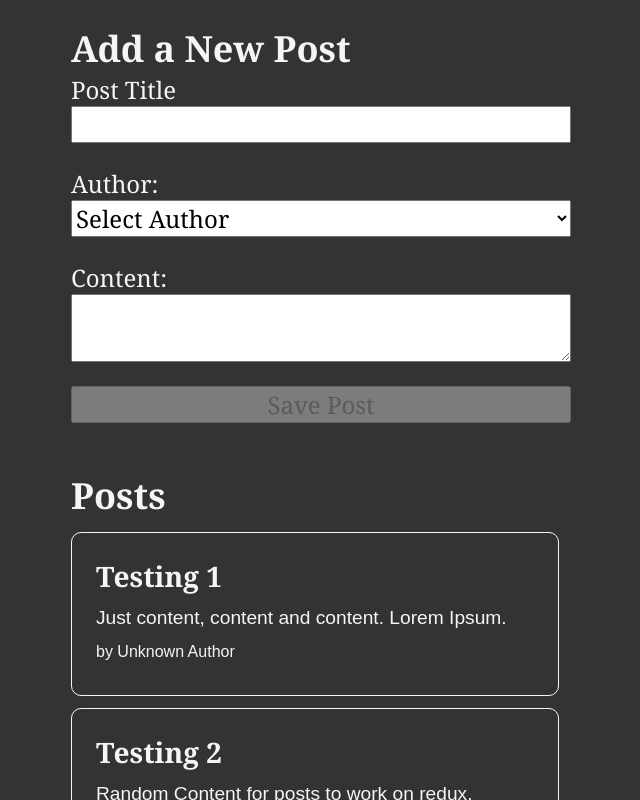
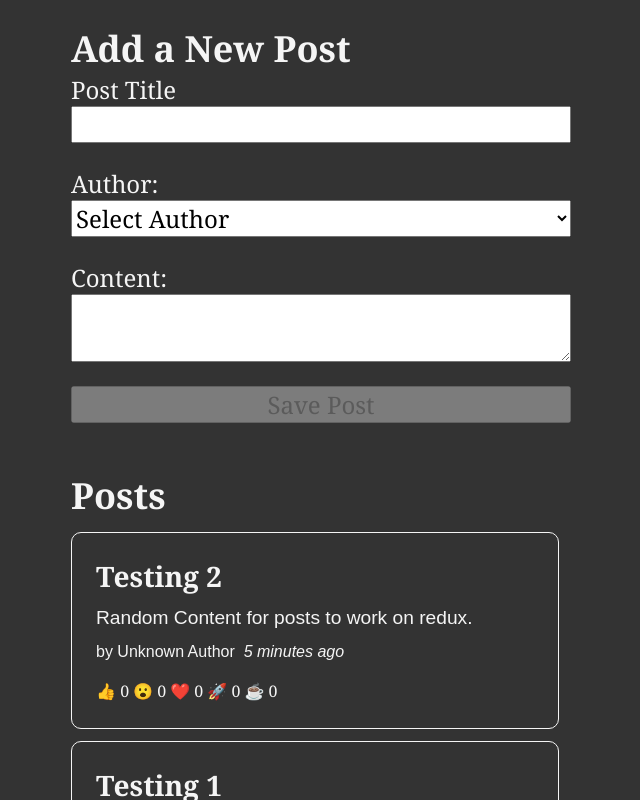
Before and after one commit to Virendra-khorwal/simple-blogging-website-using-redux, a React (Create React App) app: page / in a window 1280 px wide. Shown: the top 800 px of the page, without its empty margins (319-959 px from the left). Built offline with nearby package versions, Linux system fonts and the light colour scheme.

Commit message:
Reaction Button added

```diff
--- a/src/features/posts/PostsList.jsx
+++ b/src/features/posts/PostsList.jsx
@@ -4,20 +4,22 @@ import { useSelector } from "react-redux";
 import { selectAllPosts } from "./postsSlice";
 import PostAuthor from "./PostAuthor";
 import TimeAgo from "./TImeAgo";
+import ReactionButtons from "./ReactionButtons";
 
 const PostsList = () => {
     const posts = useSelector(selectAllPosts)
 
+    const orderedPosts = posts.slice().sort((a,b) => b.date.localeCompare(a.date))
 
-    const renderedPosts = posts.map((post) => (
+    const renderedPosts = orderedPosts.map((post) => (
       <article key={post.id}>
         <h3>{post.title}</h3>
         <p>{post.content.substring(0, 100)}</p>
         <p className="postCredit">
-          {console.log(post.date)}
           <PostAuthor userId={post.userId} />
           <TimeAgo timestamp={post.date} />
         </p>
+        <ReactionButtons post={post} />
       </article>
     ));
 
--- /dev/null
+++ b/src/features/posts/ReactionButtons.jsx
@@ -0,0 +1,40 @@
+import { useDispatch } from "react-redux";
+import { reactionAdded } from "./postsSlice";
+
+const reactionEmoji = {
+  thumbsUp: "👍",
+  wow: "😮",
+  heart: "❤️",
+  rocket: "🚀",
+  coffee: "☕",
+};
+
+const ReactionButtons = ({ post }) => {
+  const dispatch = useDispatch();
+
+  const reactionButtons = Object.entries(reactionEmoji).map(([name, emoji]) => {
+    return (
+      <button
+        key={name}
+        type="button"
+        className="reactionButton"
+        onClick={() =>
+          dispatch(
+            reactionAdded({
+              postId: post.id,
+              reaction: name,
+            })
+          )
+        }
+      >
+        {emoji} {post.reactions[name]}
+      </button>
+    );
+  });
+
+  return <div>
+    {reactionButtons}
+  </div>
+};
+
+export default ReactionButtons;
--- a/src/features/posts/TImeAgo.jsx
+++ b/src/features/posts/TImeAgo.jsx
@@ -2,7 +2,7 @@ import {parseISO, formatDistanceToNow} from 'date-fns';
 
 const TimeAgo = ({ timestamp }) => {
     let timeAgo = '';
-    if(timeAgo) {
+    if(timestamp) {
         const date = parseISO(timestamp)
         const timePeriod = formatDistanceToNow(date)
         timeAgo = `${timePeriod} ago`
@@ -10,7 +10,6 @@ const TimeAgo = ({ timestamp }) => {
 
     return (
         <span title={timestamp}>
-            {console.log(timeAgo)}
             &nbsp; <i>{timeAgo}</i>
         </span>
     )
--- a/src/features/posts/postsSlice.js
+++ b/src/features/posts/postsSlice.js
@@ -1,18 +1,32 @@
 import { createSlice, nanoid } from "@reduxjs/toolkit";
-import {sub} from 'date-fns'
+import { sub } from "date-fns";
 
 const initialState = [
   {
     id: 1,
     title: "Testing 1",
     content: "Just content, content and content. Lorem Ipsum.",
-    date: sub(new Date(), {minutes: 10}).toISOString()
+    date: sub(new Date(), { minutes: 10 }).toISOString(),
+    reactions: {
+      thumbsUp: 0,
+      wow: 0,
+      heart: 0,
+      rocket: 0,
+      coffee: 0,
+    },
   },
   {
     id: 2,
     title: "Testing 2",
     content: "Random Content for posts to work on redux.",
-    date: sub(new Date(), {minutes: 5}).toISOString()
+    date: sub(new Date(), { minutes: 5 }).toISOString(),
+    reactions: {
+      thumbsUp: 0,
+      wow: 0,
+      heart: 0,
+      rocket: 0,
+      coffee: 0,
+    },
   },
 ];
 
@@ -32,13 +46,27 @@ const postsSlice = createSlice({
             content,
             date: new Date().toISOString(),
             userId,
+            reactions: {
+              thumbsUp: 0,
+              wow: 0,
+              heart: 0,
+              rocket: 0,
+              coffee: 0,
+            },
           },
         };
       },
     },
+    reactionAdded(state, action) {
+        const { postId, reaction} = action.payload
+        const existingPost = state.find(post => post.id === postId)
+        if(existingPost) {
+            existingPost.reactions[reaction]++;
+        }
+    }
   },
 });
 
 export const selectAllPosts = (state) => state.posts;
-export const { postAdded } = postsSlice.actions;
+export const { postAdded, reactionAdded } = postsSlice.actions;
 export default postsSlice.reducer;
--- a/src/index.css
+++ b/src/index.css
@@ -71,3 +71,7 @@ form {
 input:disabled, button:disabled{
   cursor: not-allowed;
 }
+
+button {
+  cursor: pointer;
+}
```
